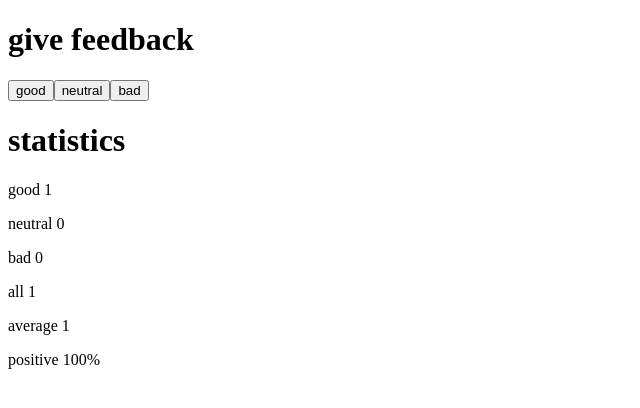
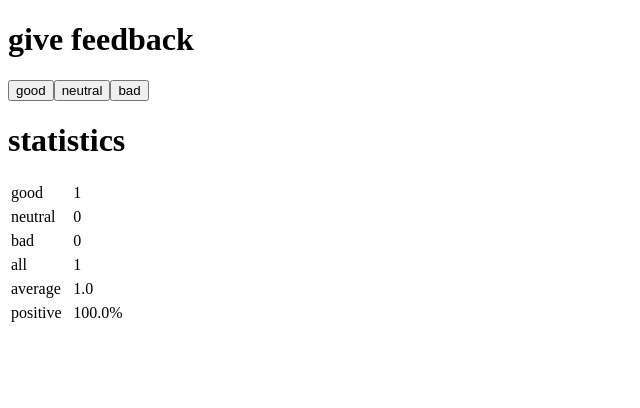
Before and after one commit to aamazigh/fullstackopen, a React (Vite) app in the folder part1/unicafe/: page / in a window 1280 px wide. Both pictures are taken after a click on the button "good". Shown: the top 408 px of the page, without its empty margins (0-640 px from the left). Built offline with nearby package versions, Linux system fonts and the light colour scheme.

Commit message:
1.11*: unicafe step 6

```diff
--- a/part1/unicafe/src/App.jsx
+++ b/part1/unicafe/src/App.jsx
@@ -10,7 +10,14 @@ const Button = (props) => {
 
 const StatisticsLine = (props) => {
       return (
-        <p>{props.text} {props.value}</p>
+        <table style={{ width: '10%', align: 'left'}}>
+          <tbody>
+            <tr>
+              <td style={{ width: '50%' }}>{props.text}</td>
+              <td style={{ width: '50%'}}>{props.value}</td>
+            </tr>
+          </tbody>
+        </table>
       )
 }
 
@@ -32,8 +39,8 @@ const Statistics = (props) => {
       <StatisticsLine text="neutral" value={props.neutral} />
       <StatisticsLine text="bad" value={props.bad} />
       <StatisticsLine text="all" value={props.good + props.bad + props.neutral} />
-      <StatisticsLine text="average" value={(props.good - props.bad)/(props.good + props.neutral + props.bad)} />
-      <StatisticsLine text="positive" value={props.good/(props.good + props.neutral + props.bad)*100 + '%'} />
+      <StatisticsLine text="average" value={((props.good - props.bad)/(props.good + props.neutral + props.bad)).toFixed(1)} />
+      <StatisticsLine text="positive" value={(props.good/(props.good + props.neutral + props.bad)*100).toFixed(1) + '%'} />
     </>
 )
 }
```
